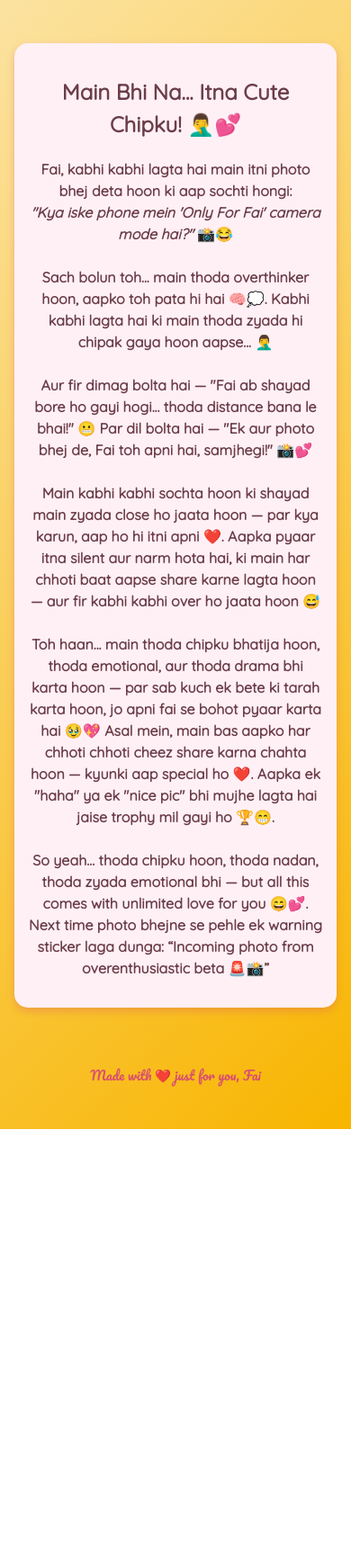
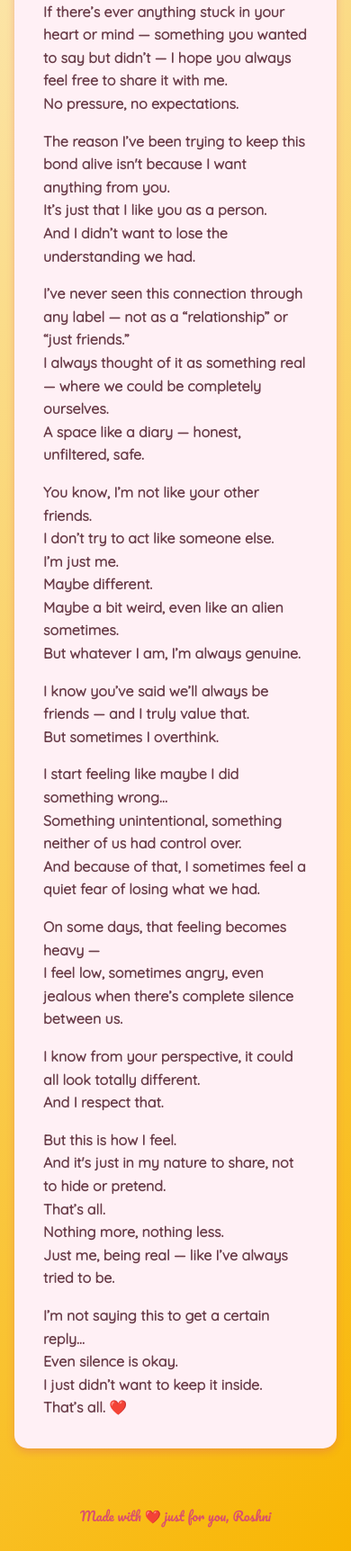
Before and after one commit to chiragchavda07/purple-butterfly, a plain HTML site: page index.html in a window 390 px wide. Shown: the part 276-2000 px from the top of the page at 90% size. Before the commit the page ends 1531 px from the top, so only its background shows below. Drawn offline with Linux system fonts and the light colour scheme.

Commit message:
some changes

```diff
--- a/index.html
+++ b/index.html
@@ -17,16 +17,16 @@
   <link href="https://fonts.googleapis.com/css2?family=Pacifico&family=Quicksand&display=swap" rel="stylesheet" />
 </head>
   <body>
-    <audio id="backgroundMusic" autoplay loop muted preload="auto">
-      <source src="audio/memories.mp3" type="audio/mpeg" />
+<audio id="backgroundMusic" autoplay loop preload="auto">
+      <source src="audio/cute-song.mp3" type="audio/mpeg" />
       Your browser does not support the audio element.
     </audio>
     <button id="musicToggle" aria-label="Play or pause background music" title="Play/Pause Music" style="position: fixed; top: 10px; right: 10px; background: #d94f70; border: none; border-radius: 50%; width: 40px; height: 40px; color: white; font-size: 20px; cursor: pointer; z-index: 1100;">&#9658;</button>
     <header>
-      <h1>Dear Fai, I'm Sorry</h1>
-      <p class="subtitle">A special message just for you 💖</p>
+      <h1>Hey Roshni</h1>
+      <p class="subtitle">A genuine message just for you 💖</p>
     </header>
-
+<!--
   <section class="gallery-section">
     <h2>Memories with You</h2>
     <div class="gallery">
@@ -55,32 +55,56 @@
         <img src="photos/IMG_9375.jpeg" alt="Photo 8" />
       </div>
     </div>
-  </section>
+  </section> -->
 
-  <section class="message-section">
-  <h2>Main Bhi Na... Itna Cute Chipku! 🤦‍♂️💕</h2>
-  <p>
-    Fai, kabhi kabhi lagta hai main itni photo bhej deta hoon ki aap sochti hongi:<br/>
-    <em>"Kya iske phone mein 'Only For Fai' camera mode hai?"</em> 📸😂<br/><br/>
+<section class="message-section">
+  <div class="message-content">
+    <p>Hey… I don’t have anything fancy to say. Just something real.</p>
 
-    Sach bolun toh... main thoda overthinker hoon, aapko toh pata hi hai 🧠💭. Kabhi kabhi lagta hai ki main thoda zyada hi chipak gaya hoon aapse... 🤦‍♂️<br/><br/>
+    <p>If there’s ever anything stuck in your heart or mind — something you wanted to say but didn’t — I hope you always feel free to share it with me.<br>
+    No pressure, no expectations.</p>
 
-    Aur fir dimag bolta hai — "Fai ab shayad bore ho gayi hogi... thoda distance bana le bhai!" 😬
-    Par dil bolta hai — "Ek aur photo bhej de, Fai toh apni hai, samjhegi!" 📸💕<br/><br/>
+    <p>The reason I’ve been trying to keep this bond alive isn't because I want anything from you.<br>
+    It’s just that I like you as a person.<br>
+    And I didn’t want to lose the understanding we had.</p>
 
-    Main kabhi kabhi sochta hoon ki shayad main zyada close ho jaata hoon — par kya karun, aap ho hi itni apni ❤️.
-    Aapka pyaar itna silent aur narm hota hai, ki main har chhoti baat aapse share karne lagta hoon — aur fir kabhi kabhi over ho jaata hoon 😅<br/><br/>
+    <p>I’ve never seen this connection through any label — not as a “relationship” or “just friends.”<br>
+    I always thought of it as something real — where we could be completely ourselves.<br>
+    A space like a diary — honest, unfiltered, safe.</p>
 
-    Toh haan... main thoda chipku bhatija hoon, thoda emotional, aur thoda drama bhi karta hoon —
-    par sab kuch ek bete ki tarah karta hoon, jo apni fai se bohot pyaar karta hai 🥹💖
+    <p>You know, I’m not like your other friends.<br>
+    I don’t try to act like someone else.<br>
+    I’m just me.<br>
+    Maybe different.<br>
+    Maybe a bit weird, even like an alien sometimes.<br>
+    But whatever I am, I’m always genuine.</p>
 
-    Asal mein, main bas aapko har chhoti chhoti cheez share karna chahta hoon — kyunki aap special ho ❤️.
-    Aapka ek "haha" ya ek "nice pic" bhi mujhe lagta hai jaise trophy mil gayi ho 🏆😁.<br/><br/>
+    <p>I know you’ve said we’ll always be friends — and I truly value that.<br>
+    But sometimes I overthink.</p>
 
-    So yeah… thoda chipku hoon, thoda nadan, thoda zyada emotional bhi — but all this comes with unlimited love for you 😄💕.<br/>
-    Next time photo bhejne se pehle ek warning sticker laga dunga: <strong>“Incoming photo from overenthusiastic beta 🚨📸”</strong>
-  </p>
+    <p>I start feeling like maybe I did something wrong…<br>
+    Something unintentional, something neither of us had control over.<br>
+    And because of that, I sometimes feel a quiet fear of losing what we had.</p>
+
+    <p>On some days, that feeling becomes heavy —<br>
+    I feel low, sometimes angry, even jealous when there’s complete silence between us.</p>
+
+    <p>I know from your perspective, it could all look totally different.<br>
+    And I respect that.</p>
+
+    <p>But this is how I feel.<br>
+    And it's just in my nature to share, not to hide or pretend.<br>
+    That’s all.<br>
+    Nothing more, nothing less.<br>
+    Just me, being real — like I’ve always tried to be.</p>
+
+    <p>I’m not saying this to get a certain reply…<br>
+    Even silence is okay.<br>
+    I just didn’t want to keep it inside.<br>
+    That’s all. ❤️ </p>
+  </div>
 </section>
+
 
 
   <div id="lightbox" class="lightbox" aria-hidden="true" role="dialog" aria-label="Image preview">
@@ -89,7 +113,7 @@
   </div>
 
   <footer>
-    <p>Made with ❤️ just for you, Fai</p>
+    <p>Made with ❤️ just for you, Roshni</p>
   </footer>
 
   <script src="script.js"></script>
--- a/styles.css
+++ b/styles.css
@@ -101,6 +101,16 @@ header h1 {
   line-height: 1.5;
 }
 
+.message-content {
+  text-align: left;
+  padding: 0 1rem;
+  line-height: 1.6;
+}
+
+.message-content p {
+  margin-bottom: 1rem;
+}
+
 footer {
   margin-top: auto;
   padding: 1rem 0;
@@ -189,6 +199,41 @@ footer {
     margin: 0 0 2rem 0;
   }
 
+  #musicToggle {
+    position: fixed;
+    top: 10px;
+    right: 10px;
+    background: #d94f70;
+    border: none;
+    border-radius: 50%;
+    width: 50px;
+    height: 50px;
+    color: white;
+    font-size: 24px;
+    cursor: pointer;
+    z-index: 1100;
+    box-shadow: 0 0 10px #d94f70;
+    animation: pulse 2s infinite;
+  }
+
+  #musicToggle:hover,
+  #musicToggle:focus {
+    box-shadow: 0 0 20px #f8b500;
+    outline: none;
+  }
+
+  @keyframes pulse {
+    0% {
+      box-shadow: 0 0 0 0 rgba(217, 79, 112, 0.7);
+    }
+    70% {
+      box-shadow: 0 0 0 10px rgba(217, 79, 112, 0);
+    }
+    100% {
+      box-shadow: 0 0 0 0 rgba(217, 79, 112, 0);
+    }
+  }
+
   footer {
     font-size: 0.9rem;
   }
```
